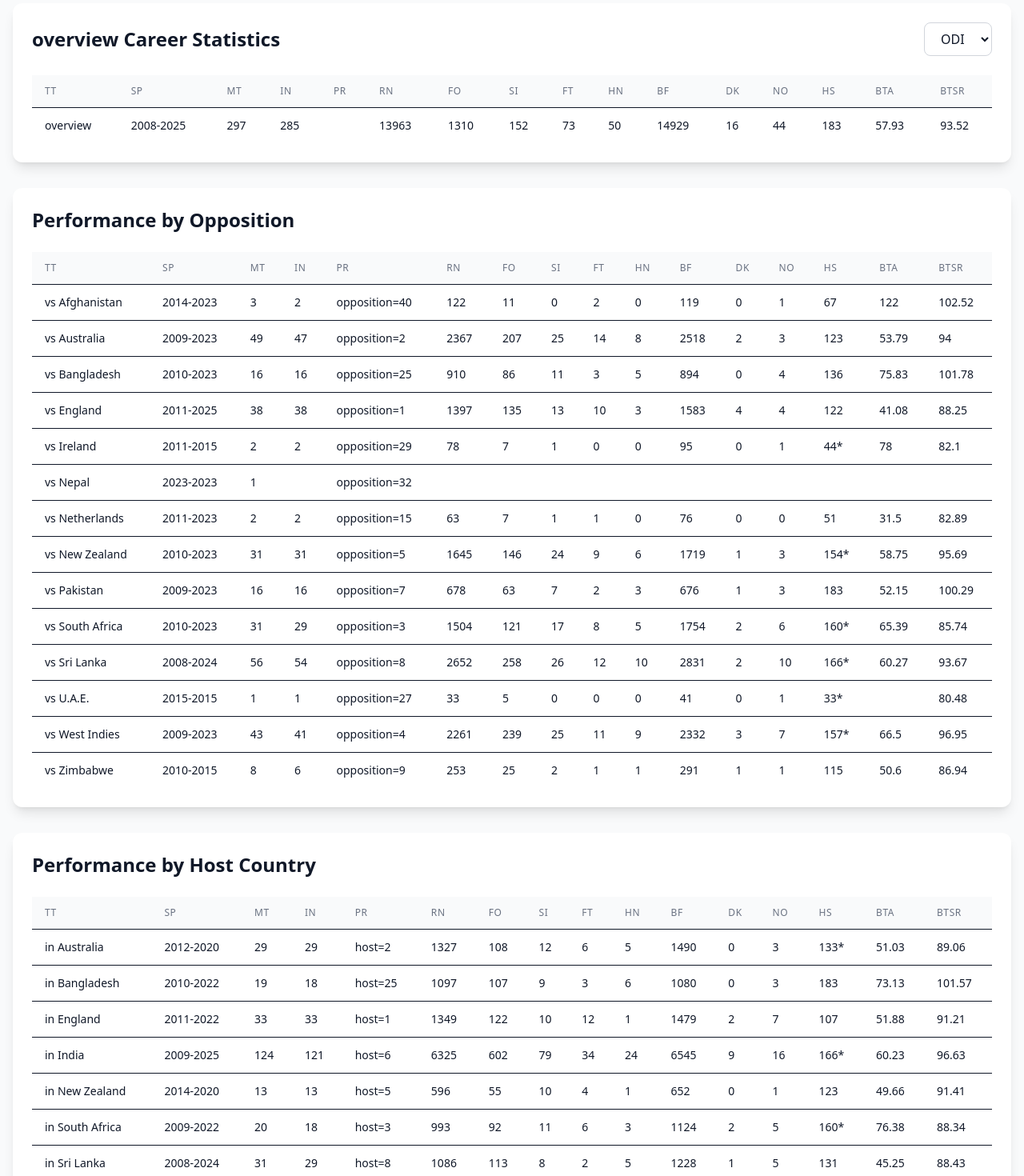
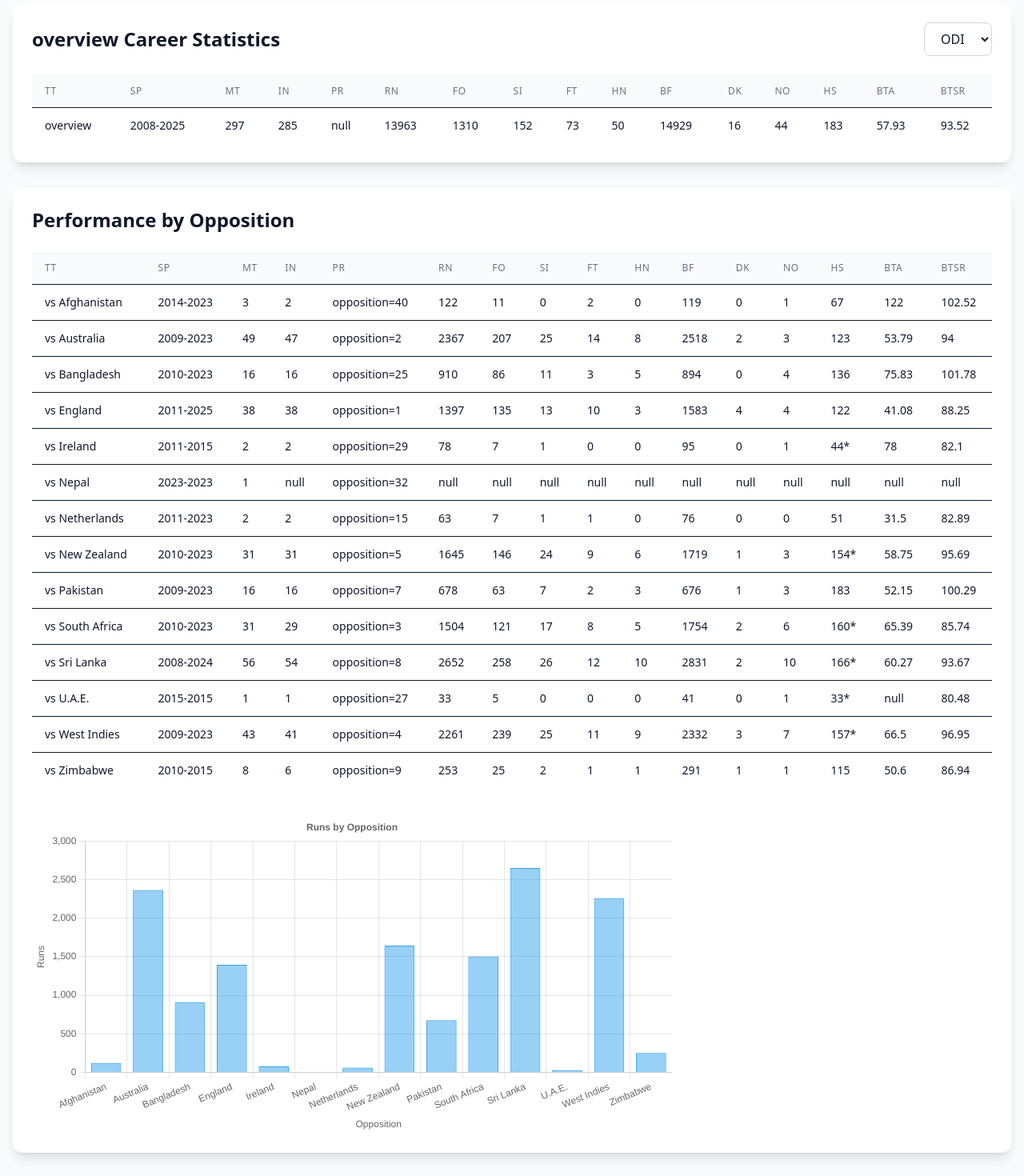
Before and after one commit to suvrajitray/github-copilot-demo, a React (Vite) app in the folder client/: page /player/1 in a window 1280 px wide. Shown: the part 340-1810 px from the top of the page at 80% size. Built offline with nearby package versions, Linux system fonts and the light colour scheme.

Commit message:
bar chat added.

```diff
--- a/client/package.json
+++ b/client/package.json
@@ -13,7 +13,9 @@
     "test:watch": "jest --watch"
   },
   "dependencies": {
+    "chart.js": "^4.4.7",
     "react": "^18.2.0",
+    "react-chartjs-2": "^5.3.0",
     "react-dom": "^18.2.0",
     "react-router-dom": "^7.1.5"
   },
--- /dev/null
+++ b/client/src/components/OppositionBarChart.tsx
@@ -0,0 +1,75 @@
+import React from "react"
+import {
+  Chart as ChartJS,
+  CategoryScale,
+  LinearScale,
+  BarElement,
+  Title,
+  Tooltip,
+  Legend
+} from "chart.js"
+import { Bar } from "react-chartjs-2"
+
+ChartJS.register(CategoryScale, LinearScale, BarElement, Title, Tooltip, Legend)
+
+interface OppositionStat {
+  tt: string
+  rn: number
+}
+
+interface OppositionBarChartProps {
+  stats: OppositionStat[]
+}
+
+export const OppositionBarChart: React.FC<OppositionBarChartProps> = ({
+  stats
+}) => {
+  const options = {
+    responsive: true,
+    plugins: {
+      legend: {
+        display: false
+      },
+      title: {
+        display: true,
+        text: "Runs by Opposition"
+      }
+    },
+    scales: {
+      y: {
+        beginAtZero: true,
+        title: {
+          display: true,
+          text: "Runs"
+        }
+      },
+      x: {
+        title: {
+          display: true,
+          text: "Opposition"
+        }
+      }
+    }
+  }
+
+  const data = {
+    labels: stats.map((stat) => stat.tt.replace("vs ", "")),
+    datasets: [
+      {
+        data: stats.map((stat) => stat.rn || 0),
+        backgroundColor: "rgba(53, 162, 235, 0.5)",
+        borderColor: "rgb(53, 162, 235)",
+        borderWidth: 1
+      }
+    ]
+  }
+
+  return (
+    <div className="w-full h-[400px] mt-8">
+      <Bar
+        options={options}
+        data={data}
+      />
+    </div>
+  )
+}
--- a/client/src/components/PlayerInfo.tsx
+++ b/client/src/components/PlayerInfo.tsx
@@ -1,25 +1,91 @@
-import React, { useState, useEffect } from "react"
+import { useState, useEffect } from "react"
 import { useParams } from "react-router-dom"
 import playerData from "./player-summary.json"
+import { OppositionBarChart } from "./OppositionBarChart"
+
+interface PlayerInfo {
+  id: number
+  name: string
+  fullName: string
+  born: string
+  age: string
+  battingStyle: string
+  bowlingStyle: string
+  playingRole: string
+  image: string
+  info: Array<{
+    summary: {
+      recordClassId: number
+      type: string
+      groups: Array<{
+        type: string
+        stats: Array<{
+          tt: string
+          sp: string | null
+          mt: number
+          in: number
+          pr: string | null
+          rn: number
+          fo: number
+          si: number
+          ft: number
+          hn: number
+          bf: number
+          dk: number
+          no: number
+          hs: string
+          bta: number
+          btsr: number
+        }>
+      }>
+    }
+  }>
+}
+
+interface PlayerSummary {
+  recordClassId: number
+  type: string
+  groups: Array<{
+    type: string
+    stats: Array<{
+      tt: string
+      sp: string | null
+      mt: number
+      in: number
+      pr: string | null
+      rn: number
+      fo: number
+      si: number
+      ft: number
+      hn: number
+      bf: number
+      dk: number
+      no: number
+      hs: string
+      bta: number
+      btsr: number
+    }>
+  }>
+}
 
 export const PlayerInfo = () => {
-  const [playerSummary, setPlayerSummary] = useState(null)
-  const [player, setPlayer] = useState({})
+  const [playerSummary, setPlayerSummary] = useState<PlayerSummary | null>(null)
+  const [player, setPlayer] = useState<PlayerInfo | null>(null)
   const [matchType, setMatchType] = useState(2)
   const { playerId } = useParams()
 
   useEffect(() => {
-    const player = playerData.find(
+    const foundPlayer = playerData.find(
       (p) => p.id.toString() === playerId?.toString()
-    )
-    setPlayer(player)
-    const selectedPlayerSummary = player.info.find(
+    ) as PlayerInfo
+    setPlayer(foundPlayer)
+    const selectedPlayerSummary = foundPlayer?.info.find(
       (p) => p.summary.recordClassId === matchType
     )
     setPlayerSummary(selectedPlayerSummary?.summary || null)
   }, [matchType, playerId])
 
-  if (!playerSummary) {
+  if (!playerSummary || !player) {
     return (
       <div className="min-h-screen flex items-center justify-center">
         <div className="animate-spin rounded-full h-12 w-12 border-t-2 border-b-2 border-blue-500"></div>
@@ -29,13 +95,17 @@ export const PlayerInfo = () => {
 
   const careerStats = playerSummary.groups.find(
     (group) => group.type === "CAREER_AVERAGES"
-  ).stats[0]
-  const oppositionStats = playerSummary.groups.find(
-    (group) => group.type === "OPPOSITION_TEAM"
-  ).stats
-  const countryStats = playerSummary.groups.find(
-    (group) => group.type === "HOST_COUNTRY"
-  ).stats
+  )?.stats[0]
+  const oppositionStats =
+    playerSummary.groups.find((group) => group.type === "OPPOSITION_TEAM")
+      ?.stats || []
+  const countryStats =
+    playerSummary.groups.find((group) => group.type === "HOST_COUNTRY")
+      ?.stats || []
+
+  if (!careerStats) {
+    return null
+  }
 
   return (
     <div className="container mx-auto px-4 py-8">
@@ -109,7 +179,7 @@ export const PlayerInfo = () => {
                     key={index}
                     className="px-4 py-3 text-sm text-gray-900 dark:text-gray-300 border-t dark:border-gray-700"
                   >
-                    {value}
+                    {String(value)}
                   </td>
                 ))}
               </tr>
@@ -118,7 +188,6 @@ export const PlayerInfo = () => {
         </div>
       </div>
 
-      {/* Opposition Stats Section */}
       <div className="bg-white dark:bg-gray-800 rounded-xl shadow-lg p-6 mb-8">
         <h2 className="text-2xl font-bold text-gray-900 dark:text-white mb-6">
           Performance by Opposition
@@ -127,7 +196,7 @@ export const PlayerInfo = () => {
           <table className="w-full">
             <thead className="bg-gray-50 dark:bg-gray-700">
               <tr>
-                {Object.keys(oppositionStats[0]).map((key) => (
+                {Object.keys(oppositionStats[0] || {}).map((key) => (
                   <th
                     key={key}
                     className="px-4 py-3 text-left text-xs font-medium text-gray-500 dark:text-gray-300 uppercase tracking-wider"
@@ -145,17 +214,17 @@ export const PlayerInfo = () => {
                       key={i}
                       className="px-4 py-3 text-sm text-gray-900 dark:text-gray-300 border-t dark:border-gray-700"
                     >
-                      {value}
+                      {String(value)}
                     </td>
                   ))}
                 </tr>
               ))}
             </tbody>
           </table>
+          <OppositionBarChart stats={oppositionStats} />
         </div>
       </div>
 
-      {/* Country Stats Section */}
       <div className="bg-white dark:bg-gray-800 rounded-xl shadow-lg p-6">
         <h2 className="text-2xl font-bold text-gray-900 dark:text-white mb-6">
           Performance by Host Country
@@ -164,7 +233,7 @@ export const PlayerInfo = () => {
           <table className="w-full">
             <thead className="bg-gray-50 dark:bg-gray-700">
               <tr>
-                {Object.keys(countryStats[0]).map((key) => (
+                {Object.keys(countryStats[0] || {}).map((key) => (
                   <th
                     key={key}
                     className="px-4 py-3 text-left text-xs font-medium text-gray-500 dark:text-gray-300 uppercase tracking-wider"
@@ -182,7 +251,7 @@ export const PlayerInfo = () => {
                       key={i}
                       className="px-4 py-3 text-sm text-gray-900 dark:text-gray-300 border-t dark:border-gray-700"
                     >
-                      {value}
+                      {String(value)}
                     </td>
                   ))}
                 </tr>
```
Also changed, not shown: 1 other file (tests, documents, lock files or other folders).
